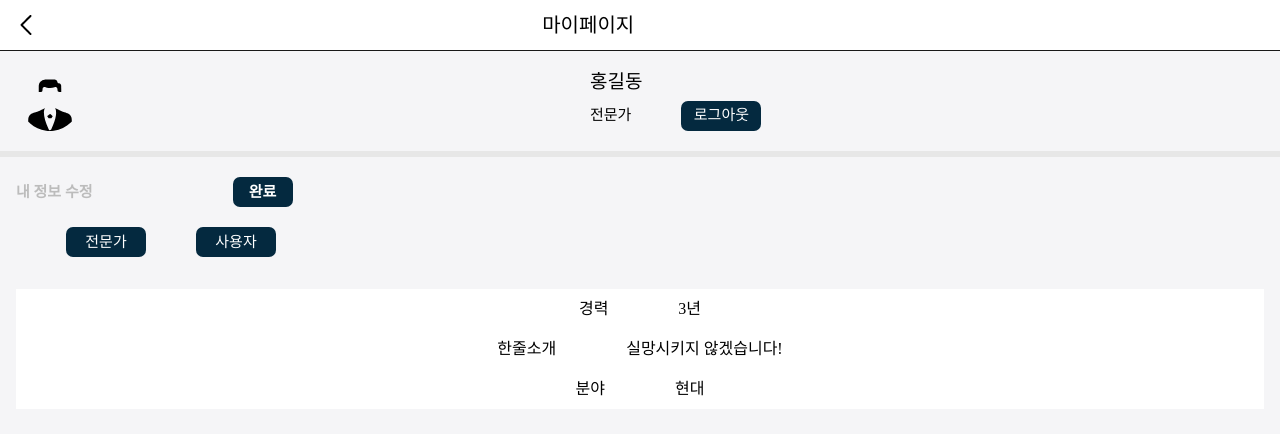
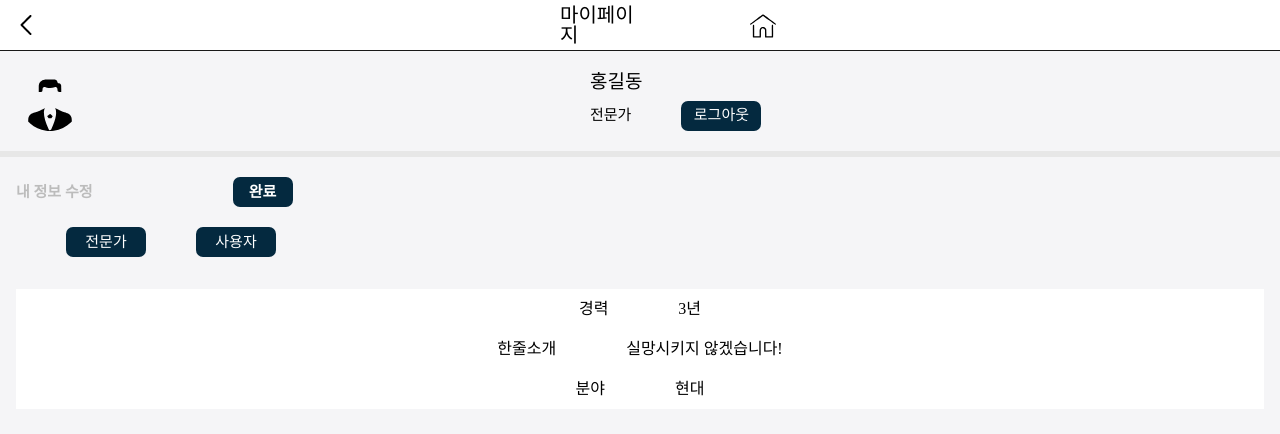
Before and after one commit to KEBBootCamp/Frontend, a React (Vite) app: page /my-page in a window 1280 px wide. Shown: the top 434 px of the page. Built offline with nearby package versions, Linux system fonts and the light colour scheme; a web font is replaced by a local one.

Commit message:
feat: 마이페이지 헤더 우측 홈svg 클릭 시 Home페이지로 이동 구현

```diff
--- a/src/components/Common/MypageHeader.jsx
+++ b/src/components/Common/MypageHeader.jsx
@@ -1,12 +1,24 @@
 import React from "react";
 import styled from "styled-components";
 import BackHeader from "../common/BackHeader";
+import { IcHome } from "../../assets/svg/icon";
+import { useNavigate } from "react-router-dom";
 
 function MypageHeader() {
+    const navigate = useNavigate();
+
+    const handleClickHomeBtn = () => {
+        navigate("/");
+    };
     return (
         <MypageHeaderWrapper>
             <BackHeader />
-            <MypageHeaderBox>마이페이지</MypageHeaderBox>
+            <MypageHeaderBox>
+                <MypageHeaderText>마이페이지</MypageHeaderText>
+                <HomepageBtn onClick={handleClickHomeBtn}>
+                    <StyledIcHome />
+                </HomepageBtn>
+            </MypageHeaderBox>
         </MypageHeaderWrapper>
     );
 }
@@ -15,7 +27,6 @@ export default MypageHeader;
 
 const MypageHeaderWrapper = styled.div`
     width: 100%;
-
     display: flex;
 
     border-bottom: 0.1rem solid rgb(25, 25, 25);
@@ -27,7 +38,23 @@ const MypageHeaderBox = styled.div`
 
     display: flex;
     align-items: center;
-    margin-right: 6rem;
+    column-gap: 10rem;
 
+    margin-right: 2rem;
     font-size: 2rem;
 `;
+
+const MypageHeaderText = styled.div`
+    width: 9rem;
+`;
+
+const HomepageBtn = styled.button`
+    width: 2.5rem;
+    height: 2.5rem;
+
+    cursor: pointer;
+`;
+const StyledIcHome = styled(IcHome)`
+    width: 2.6rem;
+    height: 2.6rem;
+`;
```
